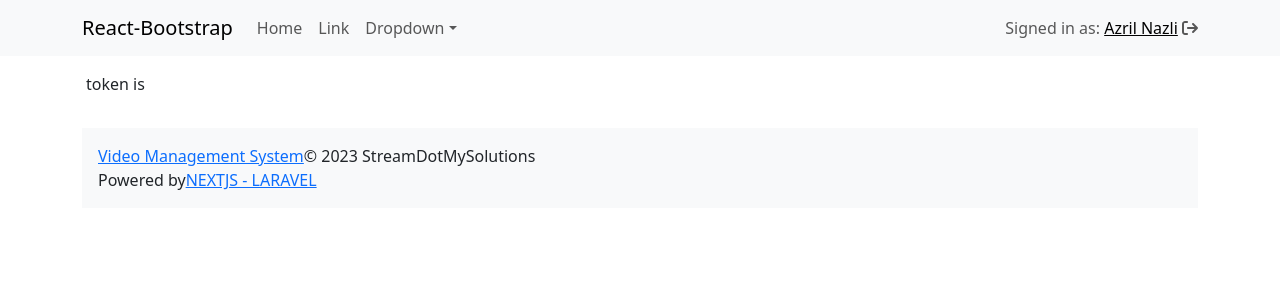
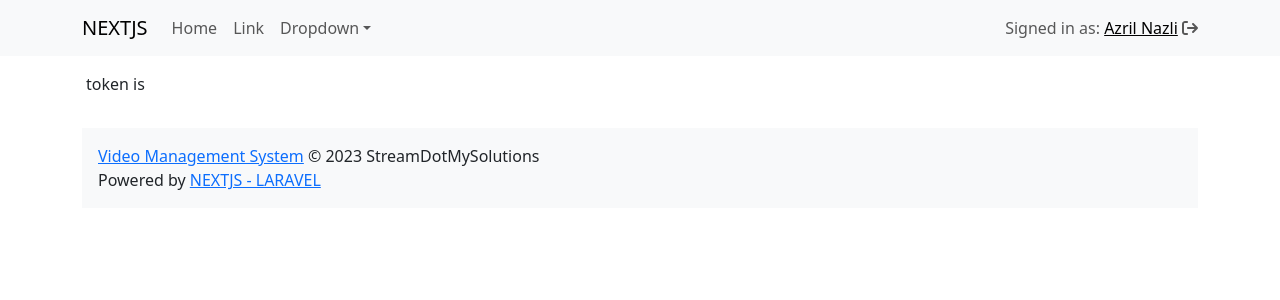
Before and after one commit to azrilnazli/nextjs-frontend, a Next.js app: page /login in a window 1280 px wide. Shown: the top 300 px of the page. Built offline with nearby package versions, Linux system fonts and the light colour scheme; no server answers.

Commit message:
Bootstrap / Fontawesome

```diff
--- a/src/app/components/NavBar.js
+++ b/src/app/components/NavBar.js
@@ -14,7 +14,7 @@ function NavBar() {
   return (
     <Navbar expand="lg" className="bg-body-tertiary">
       <Container>
-        <Navbar.Brand href="#home">React-Bootstrap</Navbar.Brand>
+        <Navbar.Brand href="#home">NEXTJS</Navbar.Brand>
         <Navbar.Toggle aria-controls="basic-navbar-nav" />
         <Navbar.Collapse id="basic-navbar-nav">
           <Nav className="me-auto">
--- a/src/app/layout.js
+++ b/src/app/layout.js
@@ -45,10 +45,12 @@ export default function RootLayout({ children }) {
         <footer className="p-3 bg-light">
           <div>
             <a href="https://coreui.io">Video Management System</a>
+            {' '}
             <span>&copy; 2023 StreamDotMySolutions</span>
           </div>
           <div>
             <span>Powered by</span>
+            {' '}
             <a href="https://coreui.io">NEXTJS - LARAVEL</a>
           </div>
         </footer>
```
